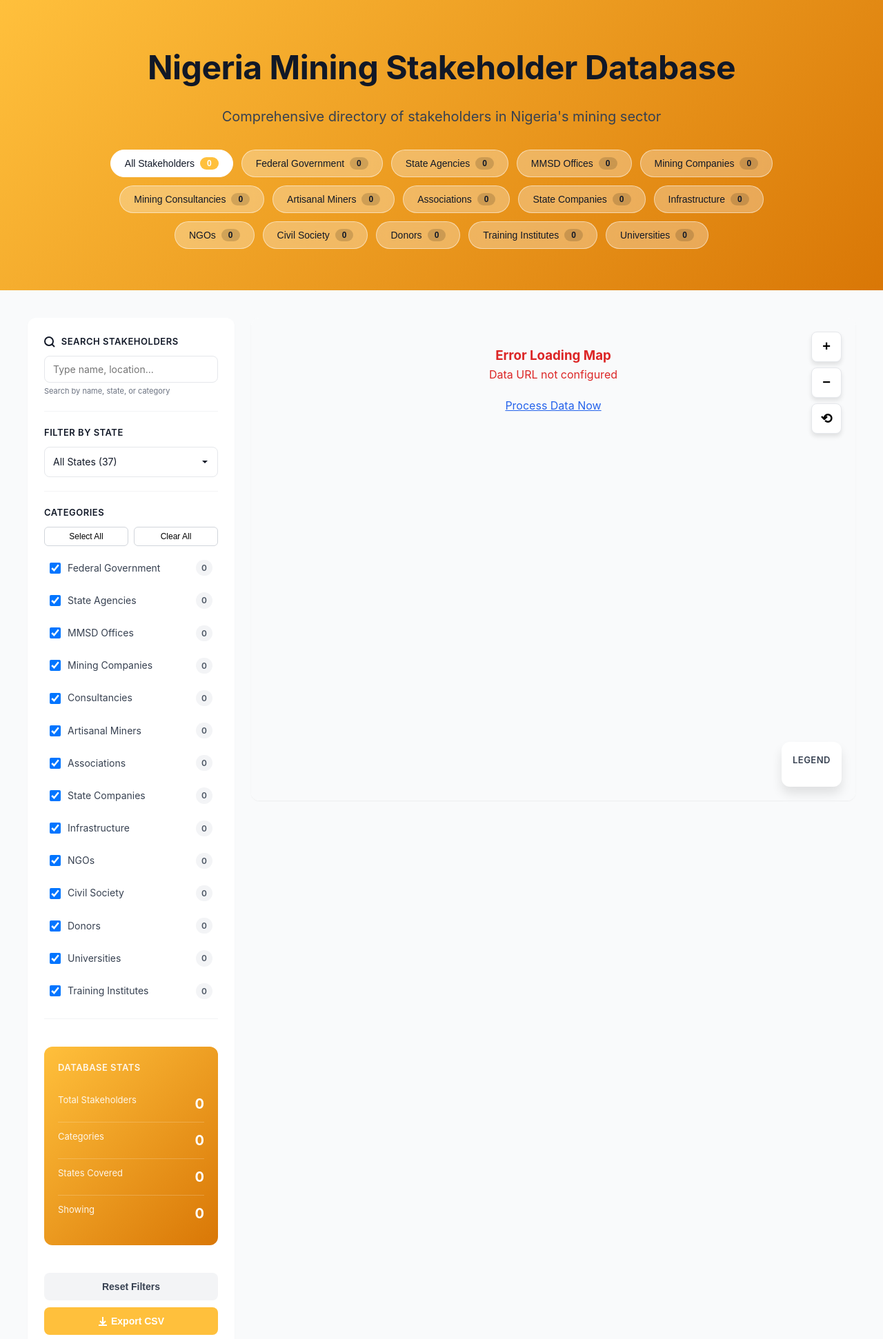
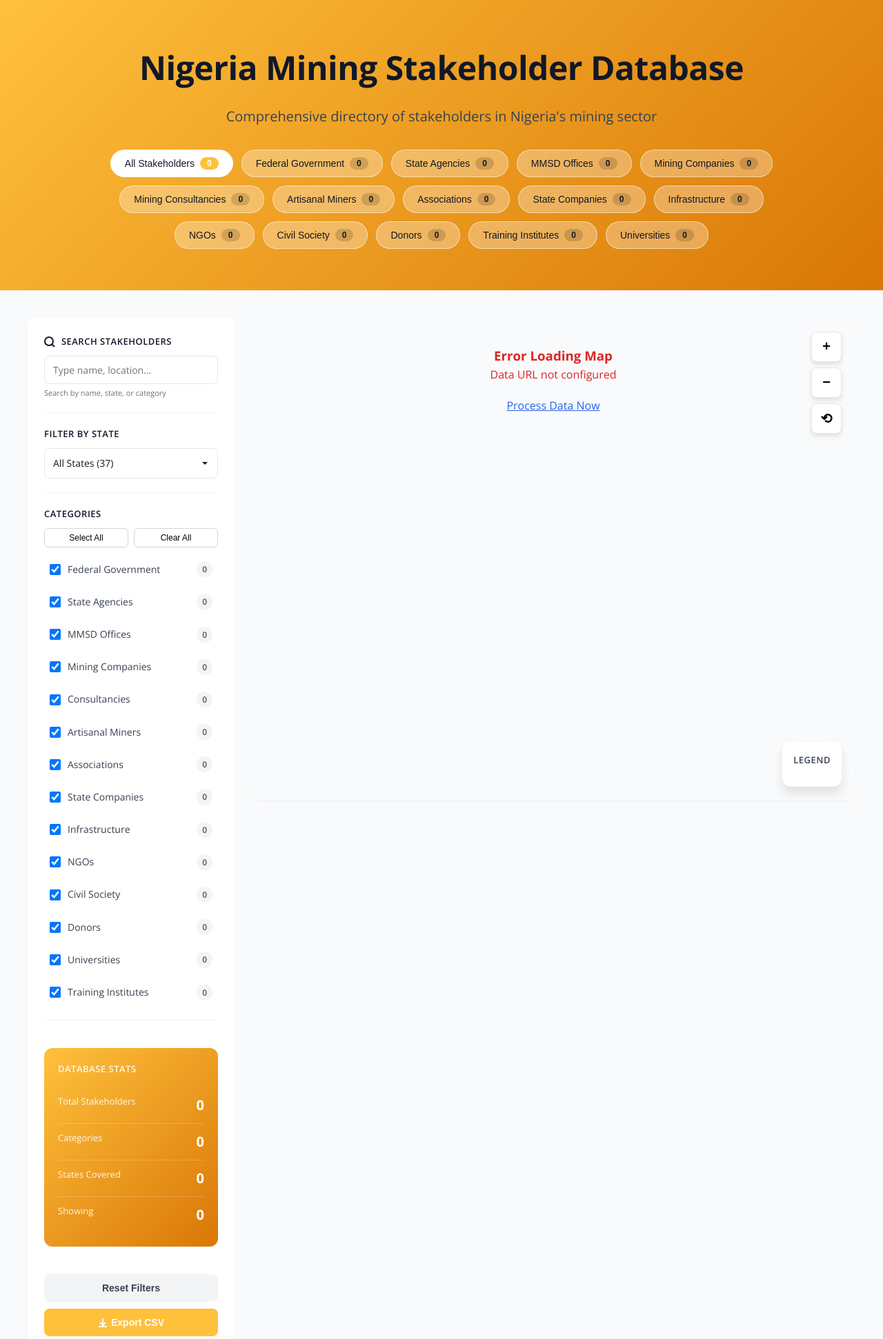
Before and after one commit to sauravafripoli/nigeria-policy-database, a PHP site: page / in a window 1280 px wide. Shown: the top 1942 px of the page at 69% size. Run offline with PHP 8.4, Linux system fonts and the light colour scheme.

Commit message:
Added open sans as project font

```diff
--- a/mining-database/assets/css/mining-db.css
+++ b/mining-database/assets/css/mining-db.css
@@ -45,7 +45,7 @@
 }
 
 body {
-    font-family: -apple-system, BlinkMacSystemFont, 'Segoe UI', Roboto, 'Helvetica Neue', Arial, sans-serif;
+    font-family: 'Open Sans', -apple-system, BlinkMacSystemFont, 'Segoe UI', Roboto, 'Helvetica Neue', Arial, sans-serif;
     font-size: 16px;
     line-height: 1.6;
     color: var(--gray-900);
--- a/mining-database/index.php
+++ b/mining-database/index.php
@@ -28,6 +28,11 @@ $dataExists = file_exists(__DIR__ . '/data/processed/all_stakeholders.json');
     <meta charset="UTF-8">
     <meta name="viewport" content="width=device-width, initial-scale=1.0">
     <title>Nigeria Mining Stakeholder Database</title>
+
+    <!-- Fonts -->
+    <link rel="preconnect" href="https://fonts.googleapis.com">
+    <link rel="preconnect" href="https://fonts.gstatic.com" crossorigin>
+    <link href="https://fonts.googleapis.com/css2?family=Open+Sans:wght@300;400;500;600;700;800&display=swap" rel="stylesheet">
 
     <!-- Styles -->
     <link rel="stylesheet" href="assets/css/mining-db.css">
```
